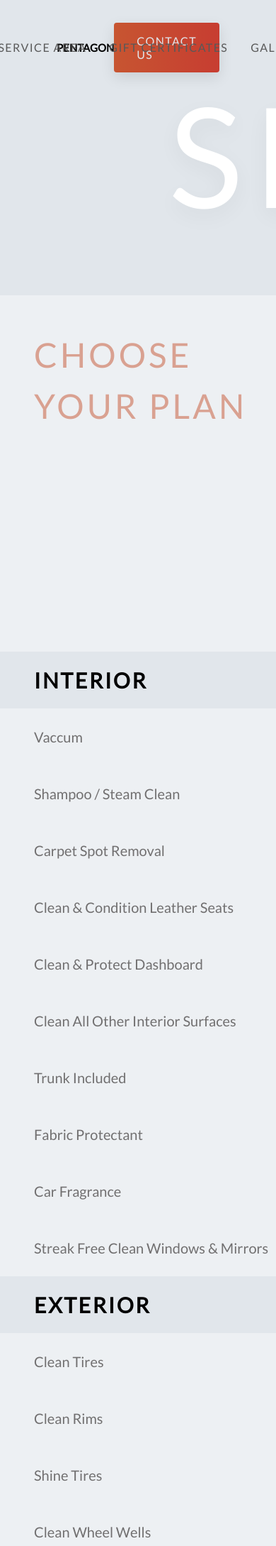
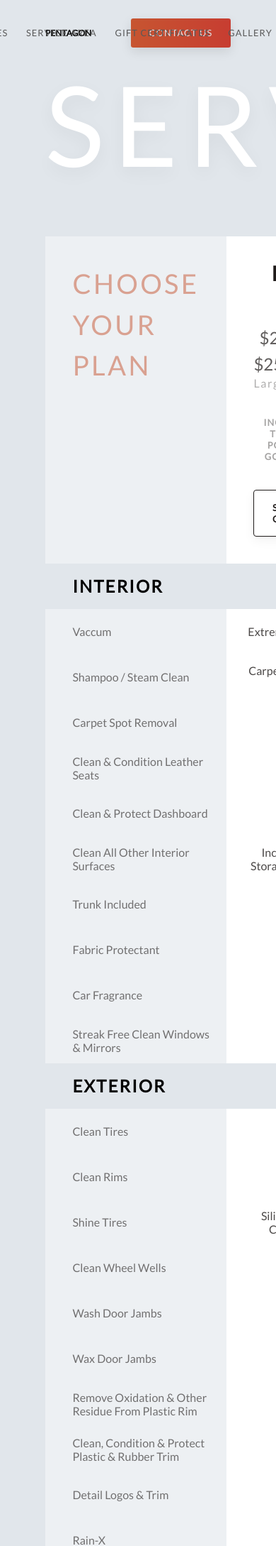
Before and after one commit to Sohail0707/pentagon_detailing, a PHP site: page /service.html in a window 390 px wide. Shown: the top 2178 px of the page at 71% size. Run offline with PHP 8.4, Linux system fonts and the light colour scheme.

Commit message:
service page responsive from 1200px

```diff
--- a/css/service.css
+++ b/css/service.css
@@ -1,14 +1,14 @@
 .section_service {
   position: relative;
   width: 100%;
-  padding: 12rem 0;
+  padding: 12rem 8rem;
   overflow: hidden;
   background: var(--primary_light);
 }
 
 .service_container {
   position: relative;
-  width: 150rem;
+  max-width: 150rem;
   margin: 0 auto;
   /* background-color: dodgerblue; */
   /* padding: 12rem 0; */
--- a/css/service_query.css
+++ b/css/service_query.css
@@ -0,0 +1,25 @@
+@media (min-width: 125em) {
+  html {
+    font-size: 68.75%;
+  }
+}
+
+@media (min-width: 143em) {
+  html {
+    font-size: 75%;
+  }
+}
+
+@media (max-width: 106em) {
+  html {
+    font-size: 50%;
+  }
+
+  .service_container__1_2 {
+    grid-template-columns: minmax(32rem, 1fr) 1fr 1fr 1fr;
+  }
+
+  .category_row {
+    padding-right: 2.4rem;
+  }
+}
--- a/service.html
+++ b/service.html
@@ -7,6 +7,7 @@
     <title>Pentagon detailing</title>
     <link rel="stylesheet" href="css/general.css" />
     <link rel="stylesheet" href="css/service.css" />
+    <link rel="stylesheet" href="css/service_query.css" />
   </head>
   <body>
     <main>
```
